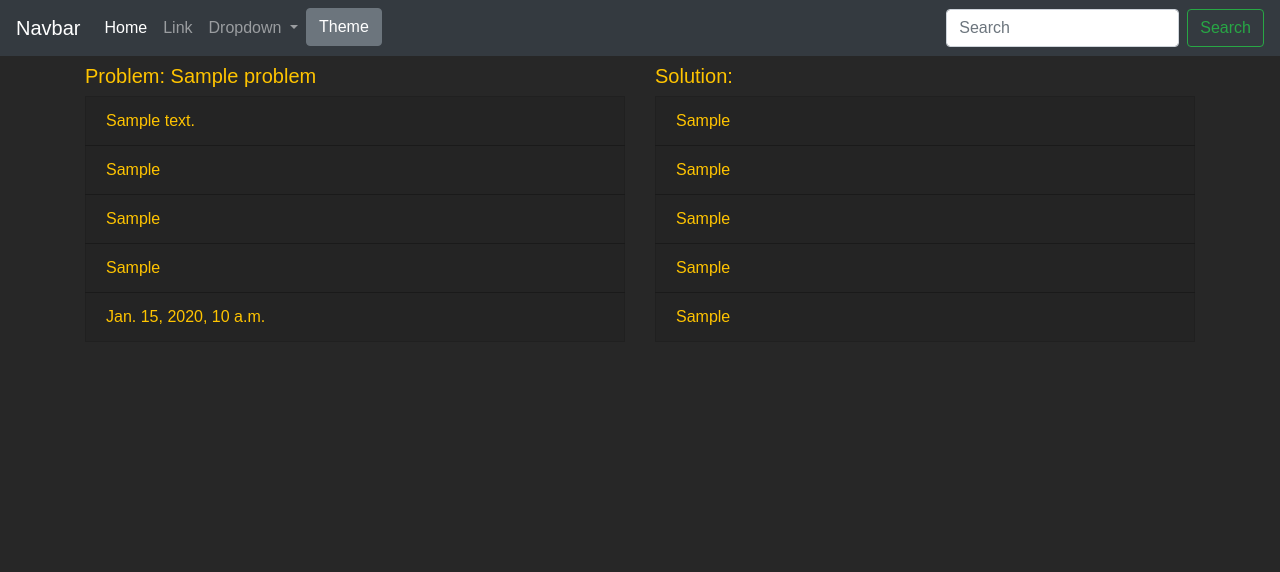
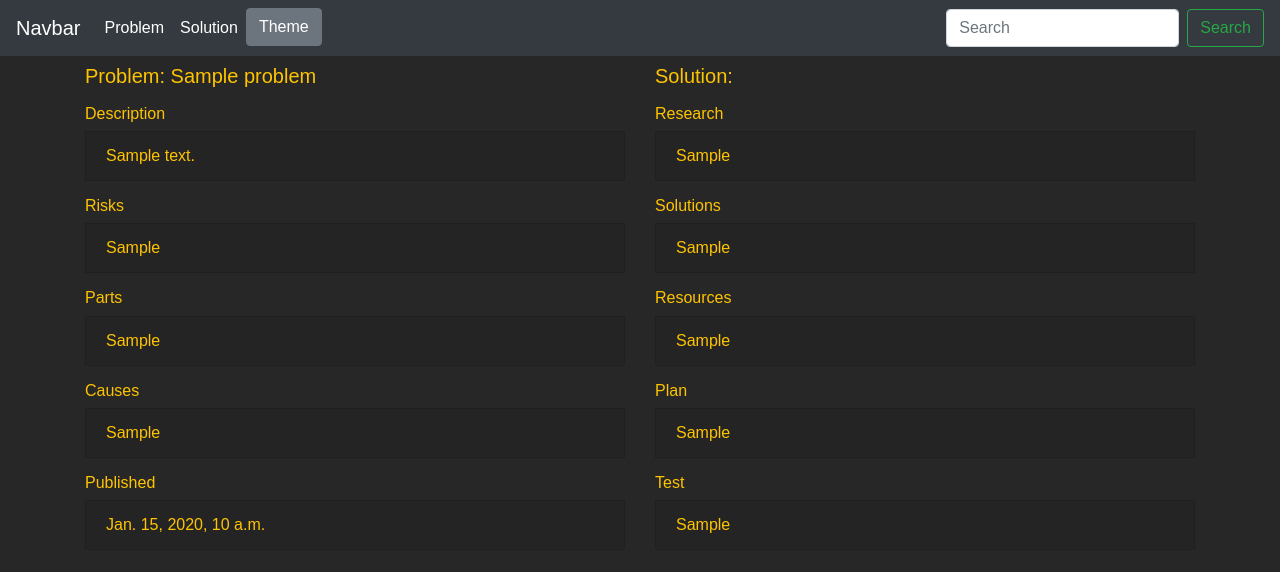
Before and after one commit to nikolay-rudenko/moonbeam, a Django app: page / in a window 1280 px wide. Shown: the top 572 px of the page. Run offline with Django 3.2, Linux system fonts and the light colour scheme; tables that the repository leaves empty hold one stand-in row (values such as "Sample post"); some libraries are stand-ins or nearby versions.

Commit message:
additional changes

```diff
--- a/analysis/templates/analysis/index.html
+++ b/analysis/templates/analysis/index.html
@@ -28,10 +28,25 @@
                 <div class="col-sm">
                     {% for pr in prb %}
                         <h5>Problem: {{ pr.title }}</h5>
+                        <p></p>
+                        <h6>Description</h6>
+
                         <li class="list-group-item">{{ pr.description }}</li>
+                        <p></p>
+                        <h6>Risks</h6>
+
                         <li class="list-group-item">{{ pr.risks }}</li>
+                        <p></p>
+                        <h6>Parts</h6>
+
                         <li class="list-group-item">{{ pr.parts }}</li>
+                        <p></p>
+                        <h6>Causes</h6>
+
                         <li class="list-group-item">{{ pr.causes }}</li>
+                        <p></p>
+                        <h6>Published</h6>
+
                         <li class="list-group-item">{{ pr.published }}</li>
                         <p></p>
                     {% endfor %}
@@ -39,10 +54,20 @@
                 <div class="col-sm">
                     {% for sl in slt %}
                         <h5>Solution: {{ sl.problem.title }}</h5>
+                        <p></p>
+                        <h6>Research</h6>
                         <li class="list-group-item">{{ sl.research }}</li>
+                        <p></p>
+                        <h6>Solutions</h6>
                         <li class="list-group-item">{{ sl.solutions }}</li>
+                        <p></p>
+                        <h6>Resources</h6>
                         <li class="list-group-item">{{ sl.resources }}</li>
+                        <p></p>
+                        <h6>Plan</h6>
                         <li class="list-group-item">{{ sl.plan }}</li>
+                        <p></p>
+                        <h6>Test</h6>
                         <li class="list-group-item">{{ sl.test }}</li>
                         <p></p>
                     {% endfor %}
--- a/analysis/templates/base.html
+++ b/analysis/templates/base.html
@@ -25,22 +25,10 @@
     <div class="collapse navbar-collapse" id="navbarSupportedContent">
         <ul class="navbar-nav mr-auto">
             <li class="nav-item active">
-                <a class="nav-link" href="#">Home <span class="sr-only">(current)</span></a>
+                <a class="nav-link" href="#">Problem<span class="sr-only"></span></a>
             </li>
-            <li class="nav-item">
-                <a class="nav-link" href="#">Link</a>
-            </li>
-            <li class="nav-item dropdown">
-                <a class="nav-link dropdown-toggle" href="#" id="navbarDropdown" role="button" data-toggle="dropdown"
-                   aria-haspopup="true" aria-expanded="false">
-                    Dropdown
-                </a>
-                <div class="dropdown-menu" aria-labelledby="navbarDropdown">
-                    <a class="dropdown-item" href="#">Action</a>
-                    <a class="dropdown-item" href="#">Another action</a>
-                    <div class="dropdown-divider"></div>
-                    <a class="dropdown-item" href="#">Something else here</a>
-                </div>
+            <li class="nav-item active">
+                <a class="nav-link" href="#">Solution<span class="sr-only"></span></a>
             </li>
             <li class="nav-item">
                 <div class="btn-group btn-group-toggle" data-toggle="buttons">
--- a/analysis/urls.py
+++ b/analysis/urls.py
@@ -1,6 +1,7 @@
 from django.urls import path
-from . import views
+from analysis.views import index, AnCreateView
 
 urlpatterns = [
-    path('', views.index, name='index'),
+    path('add/', AnCreateView.as_view(), name='add'),
+    path('', index, name='index'),
 ]
--- a/analysis/views.py
+++ b/analysis/views.py
@@ -1,7 +1,9 @@
 from django.http import HttpResponse
 from django.template import loader
+from django.urls import reverse_lazy
 from django.views.generic.edit import CreateView
 from .models import Problem, Solution
+from .forms import AnalysisProblemForm
 
 def index(request):
     template = loader.get_template('analysis/index.html')
@@ -10,3 +12,13 @@
     context = {'prb': prb, 'slt': slt}
 
     return HttpResponse(template.render(context, request))
+
+class AnCreateView(CreateView):
+    template_name = 'analysis/create.html'
+    form_class = AnalysisProblemForm
+    success_url = reverse_lazy('index')
+
+    def get_context_data(self, **kwargs):
+        context = super().get_context_data(**kwargs)
+        context['title'] = Problem.objects.all()
+        return context
```
Also changed, not shown: analysis/forms.py (added, +7 -0 lines), analysis/templates/analysis/create.html (+5 -4 lines).
